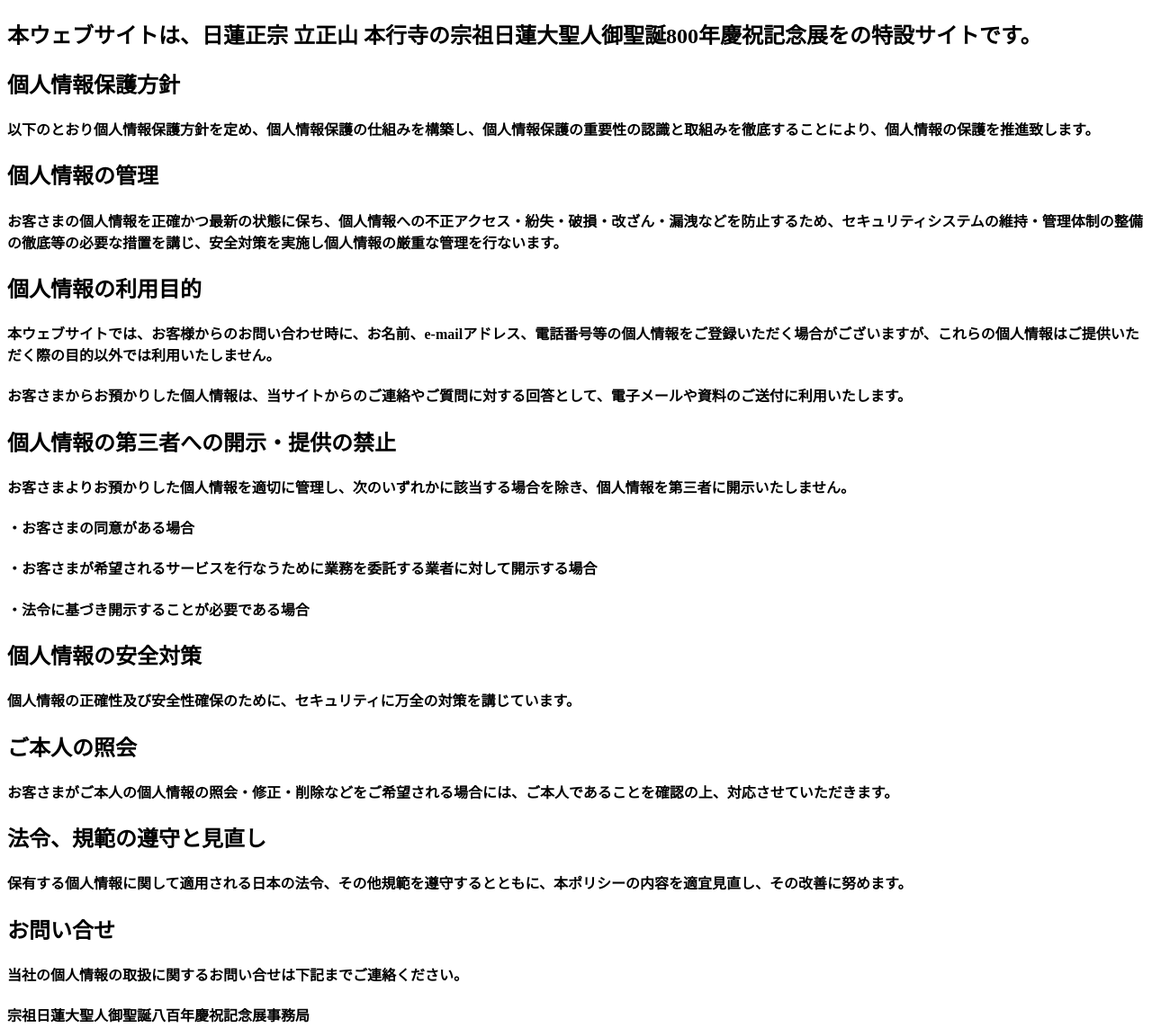
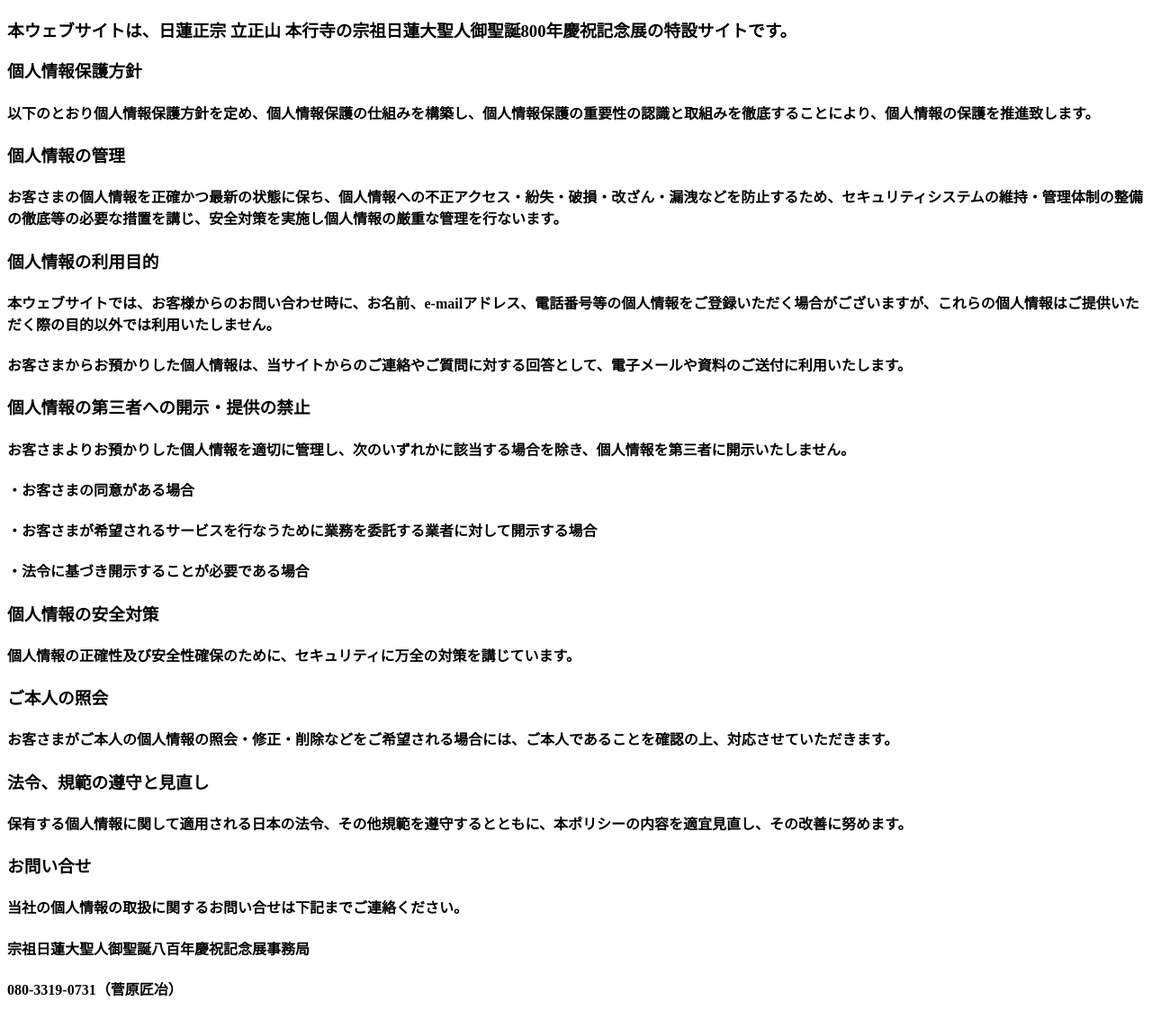
Before and after one commit to hongyoji/keishukukinenten, a plain HTML site: page index.html in a window 1280 px wide. Shown: the top 1143 px of the page at 90% size. Drawn offline with Linux system fonts and the light colour scheme.

Commit message:
Update index.html

```diff
--- a/index.html
+++ b/index.html
@@ -4,26 +4,26 @@
     <title>プライバシーポリシー</title>
   </head>
   <body>
-    <h2>本ウェブサイトは、日蓮正宗 立正山 本行寺の宗祖日蓮大聖人御聖誕800年慶祝記念展をの特設サイトです。</h3>
-      <h2>個人情報保護方針</h3>
+    <h3>本ウェブサイトは、日蓮正宗 立正山 本行寺の宗祖日蓮大聖人御聖誕800年慶祝記念展の特設サイトです。</h3>
+      <h3>個人情報保護方針</h3>
         <h4>以下のとおり個人情報保護方針を定め、個人情報保護の仕組みを構築し、個人情報保護の重要性の認識と取組みを徹底することにより、個人情報の保護を推進致します。</h4>
-      <h2>個人情報の管理</h3>
+      <h3>個人情報の管理</h3>
         <h4>お客さまの個人情報を正確かつ最新の状態に保ち、個人情報への不正アクセス・紛失・破損・改ざん・漏洩などを防止するため、セキュリティシステムの維持・管理体制の整備の徹底等の必要な措置を講じ、安全対策を実施し個人情報の厳重な管理を行ないます。</h4>
-      <h2>個人情報の利用目的</h2>
+      <h3>個人情報の利用目的</h3>
         <h4>本ウェブサイトでは、お客様からのお問い合わせ時に、お名前、e-mailアドレス、電話番号等の個人情報をご登録いただく場合がございますが、これらの個人情報はご提供いただく際の目的以外では利用いたしません。</h4>
         <h4>お客さまからお預かりした個人情報は、当サイトからのご連絡やご質問に対する回答として、電子メールや資料のご送付に利用いたします。</h4>
-      <h2>個人情報の第三者への開示・提供の禁止</h2>
+      <h3>個人情報の第三者への開示・提供の禁止</h3>
         <h4>お客さまよりお預かりした個人情報を適切に管理し、次のいずれかに該当する場合を除き、個人情報を第三者に開示いたしません。</h4>
-        <h4>・お客さまの同意がある場合</h4>
-        <h4>・お客さまが希望されるサービスを行なうために業務を委託する業者に対して開示する場合</h4>
-        <h4>・法令に基づき開示することが必要である場合</h4>
-      <h2>個人情報の安全対策</h2>
+          <h4>・お客さまの同意がある場合</h4>
+          <h4>・お客さまが希望されるサービスを行なうために業務を委託する業者に対して開示する場合</h4>
+          <h4>・法令に基づき開示することが必要である場合</h4>
+      <h3>個人情報の安全対策</h3>
         <h4>個人情報の正確性及び安全性確保のために、セキュリティに万全の対策を講じています。</h4>
-      <h2>ご本人の照会</h2>
+      <h3>ご本人の照会</h3>
         <h4>お客さまがご本人の個人情報の照会・修正・削除などをご希望される場合には、ご本人であることを確認の上、対応させていただきます。
-      <h2>法令、規範の遵守と見直し</h2>
+      <h3>法令、規範の遵守と見直し</h3>
         <h4>保有する個人情報に関して適用される日本の法令、その他規範を遵守するとともに、本ポリシーの内容を適宜見直し、その改善に努めます。</h4>
-      <h2>お問い合せ</h2>
+      <h3>お問い合せ</h3>
         <h4>当社の個人情報の取扱に関するお問い合せは下記までご連絡ください。</h4>
           <h4>宗祖日蓮大聖人御聖誕八百年慶祝記念展事務局</h4>
           <h4>080-3319-0731（菅原匠冶）
```
